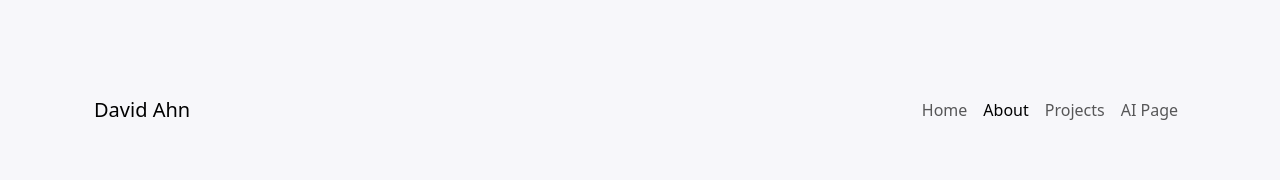
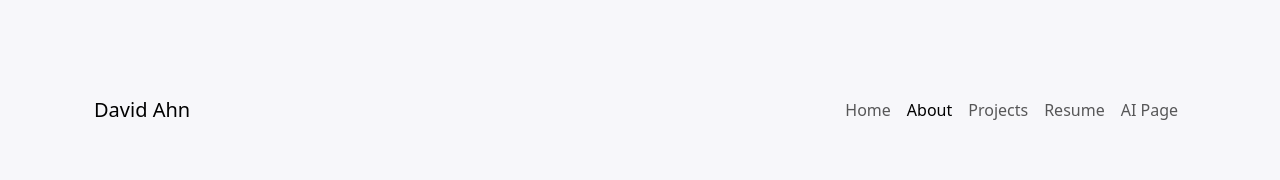
Before and after one commit to dahn0209/David_Ahn_personal_Website, a website with bundled scripts: page about.html in a window 1280 px wide. Shown: the top 180 px of the page. Built offline with nearby package versions, Linux system fonts and the light colour scheme.

Commit message:
added resume

```diff
--- a/about.html
+++ b/about.html
@@ -62,6 +62,16 @@
                 </li>
                 <li class="nav-item">
                   <a class="nav-link" href="./projects.html">Projects</a>
+                </li>
+                <li class="nav-item">
+                  <a
+                    class="nav-link"
+                    href="./assets/resume.pdf"
+                    target="_blank"
+                    rel="noopener"
+                  >
+                    Resume
+                  </a>
                 </li>
                 <li class="nav-item">
                   <a class="nav-link" href="./ai-page.html">AI Page</a>
--- a/js/components/projects.js
+++ b/js/components/projects.js
@@ -44,7 +44,6 @@ if (project.live) {
       body.appendChild(liveBtn);
     }
 
-
     article.appendChild(body);
     col.appendChild(article);
     grid.appendChild(col);
```
Also changed, not shown: ai-page.html (+10 -0 lines), index.html (+10 -0 lines), projects.html (+10 -0 lines), 1 other file. Lines whose indentation alone changed are shown as unchanged.
